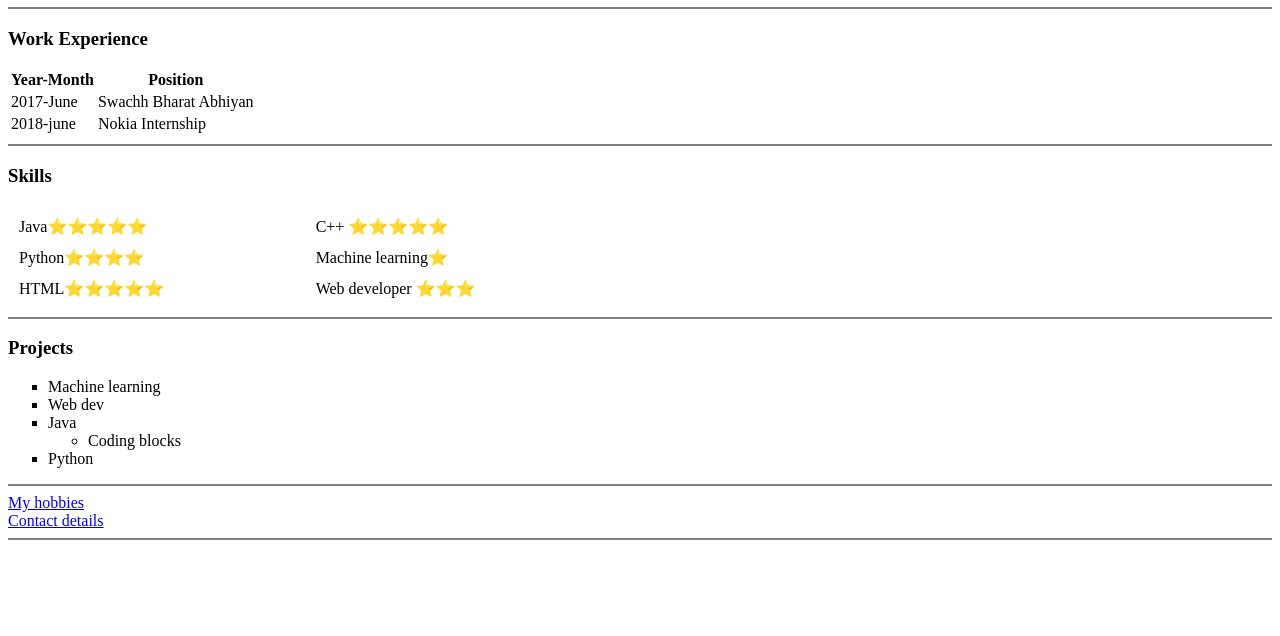
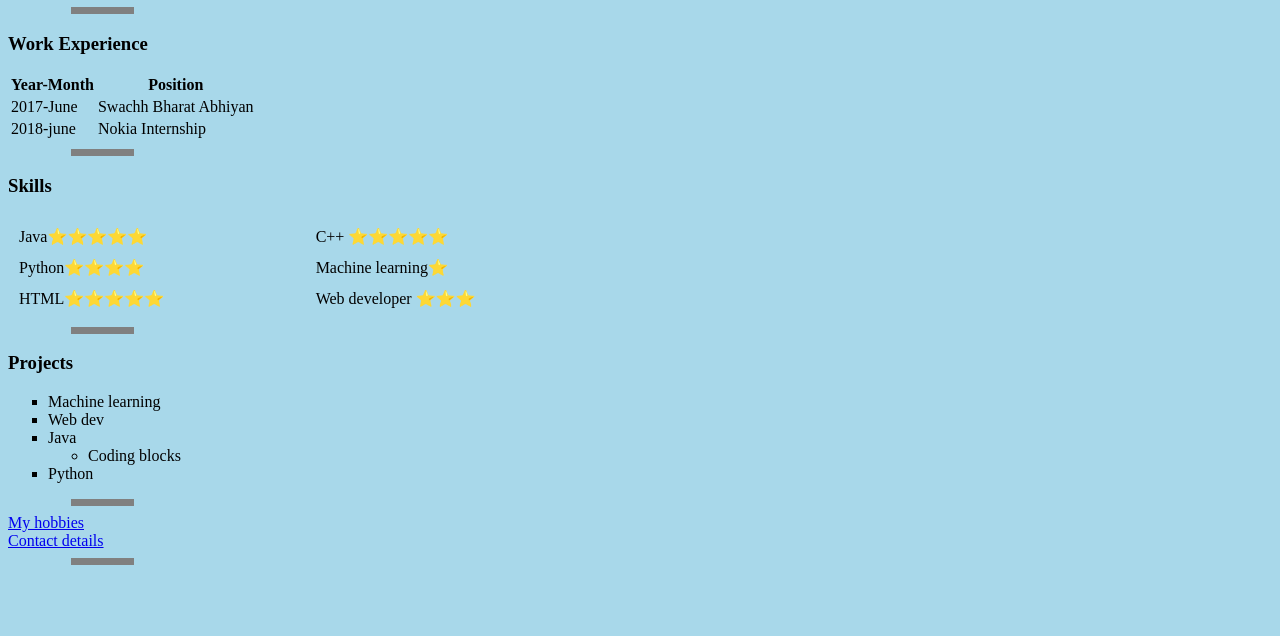
Before and after one commit to sidvashisht/cv1, a plain HTML site: page index.html in a window 1280 px wide. Shown: the part 164-800 px from the top of the page. Drawn offline with Linux system fonts and the light colour scheme.

Commit message:
Update index.html

```diff
--- a/index.html
+++ b/index.html
@@ -3,6 +3,20 @@
   <head>
     <meta charset="utf-8">
     <title>Siddharth's Personal Site</title>
+    <style>
+      body {
+        background-color: #a8d8ea;
+      }
+
+      hr {
+        border-style: none;
+        border-top-style: dotted;
+        width: 5%;
+        border-color: grey;
+        border-width: 7px;
+        margin-left: 5%;
+      }
+    </style>
   </head>
   <body>
     <table>
```
